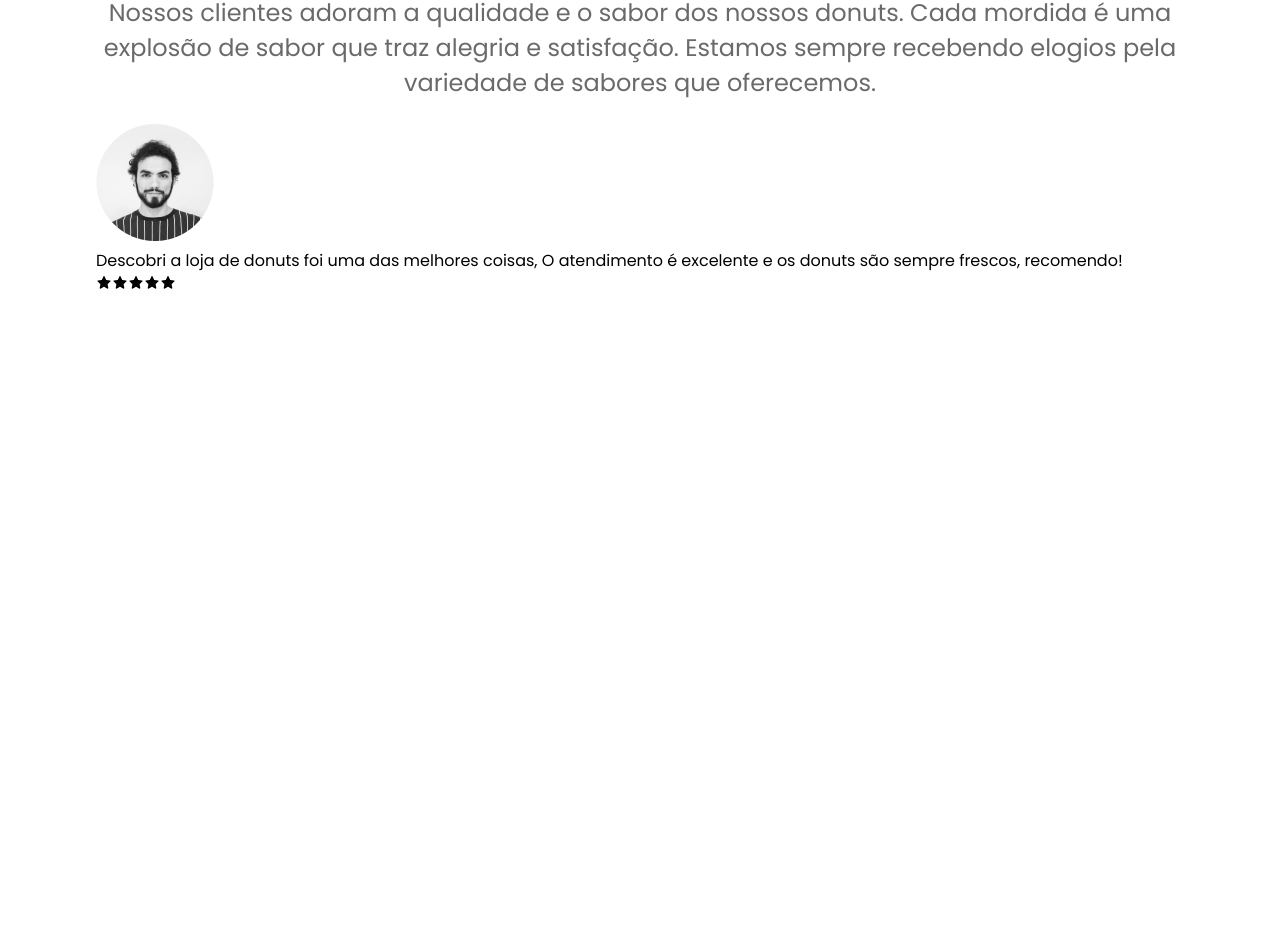
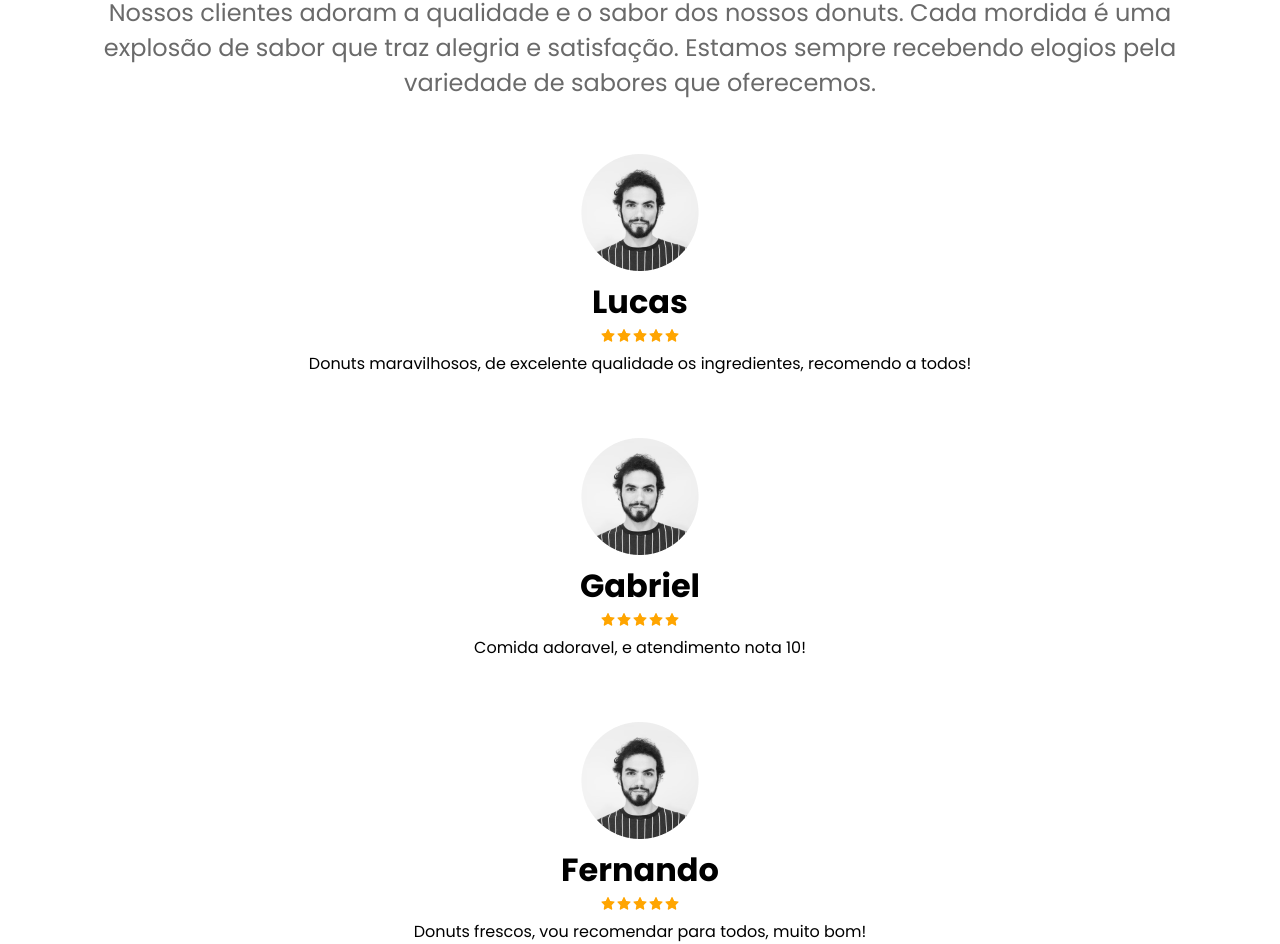
Before and after one commit to lucaseduardo5855/LandingPage-Donuts, a React (Create React App) app in the folder donuts-app/: page / in a window 1280 px wide. Shown: the part 2536-3480 px from the top of the page. Before the commit the page ends 2834 px from the top, so only its background shows below. Built offline with nearby package versions, Linux system fonts and the light colour scheme.

Commit message:
Avaliação Testemonials

```diff
--- a/donuts-app/src/App.css
+++ b/donuts-app/src/App.css
@@ -261,6 +261,20 @@ nav {
   font-size: 2rem;
 }
 
+/* Testimonials */
+.testemonial-section-bottom {
+  display: flex;
+  flex-direction: column;
+  align-items: center;
+  justify-content: center;
+  text-align: center;
+  gap: 2rem;
+}
+
+.testemonial-img img {
+  margin-top: 30px;
+}
+
 /* Quando a tela for até 1000px renderizmaos Mobile */
 @media (max-width: 1000px) {
   .navbar-links-container a {
--- a/donuts-app/src/Components/Testemonial.js
+++ b/donuts-app/src/Components/Testemonial.js
@@ -2,6 +2,27 @@ import ProfilePicture from "../Assets/john-doe-image.png";
 import { AiFillStar } from "react-icons/ai";
 
 const Testemonial = () => {
+  const testemonials = [
+    {
+      img: { ProfilePicture },
+      nome: "Lucas",
+      text: "Donuts maravilhosos, de excelente qualidade os ingredientes, recomendo a todos!",
+      stars: 5,
+    },
+    {
+      img: { ProfilePicture },
+      nome: "Gabriel",
+      text: "Comida adoravel, e atendimento nota 10!",
+      stars: 5,
+    },
+    {
+      img: { ProfilePicture },
+      nome: "Fernando",
+      text: "Donuts frescos, vou recomendar para todos, muito bom!",
+      stars: 5,
+    },
+  ];
+
   return (
     <div className="work-section-wrapper">
       <div className="work-section-top">
@@ -14,20 +35,19 @@ const Testemonial = () => {
         </p>
       </div>
 
-      <div className="testomonial-section-bottom">
-        <img src={ProfilePicture} alt="imagem do avaliador" />
-        <p>
-          Descobri a loja de donuts foi uma das melhores coisas, O atendimento é
-          excelente e os donuts são sempre frescos, recomendo!
-        </p>
-      </div>
-
-      <div className="testemonials-starts-container">
-        <AiFillStar />
-        <AiFillStar />
-        <AiFillStar />
-        <AiFillStar />
-        <AiFillStar />
+      <div className="testemonial-section-bottom">
+        {testemonials.map((data) => (
+          <div className="testemonial-img" key={data.nome}>
+            <img src={ProfilePicture} alt={data.nome} />
+            <h1>{data.nome}</h1>
+            <div className="testemonial-stars-container">
+              {[...Array(data.stars)].map((_, index) => (
+                <AiFillStar key={index} color="orange" />
+              ))}
+            </div>
+            <p>{data.text}</p>
+          </div>
+        ))}
       </div>
     </div>
   );
```
